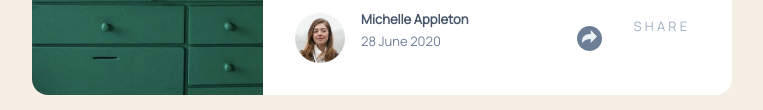
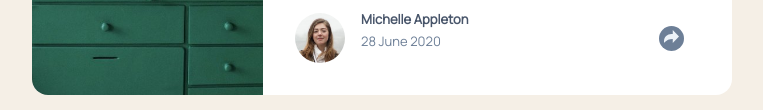
Before and after one commit to ampedro15-rgb/frontendmentor, a plain HTML site: page index.html in a window 1280 px wide. Shown: the part 459-569 px from the top of the page, without its empty margins (258-1021 px from the left). Drawn offline with Linux system fonts and the light colour scheme.

Commit message:
Update index.html

```diff
--- a/index.html
+++ b/index.html
@@ -29,7 +29,7 @@
 
                 <button id = "share"><svg xmlns="http://www.w3.org/2000/svg" width="15" height="13"><path fill="hsl(210, 46%, 95%)" d="M15 6.495L8.766.014V3.88H7.441C3.33 3.88 0 7.039 0 10.936v2.049l.589-.612C2.59 10.294 5.422 9.11 8.39 9.11h.375v3.867L15 6.495z"/></svg></button>
 
-                <div id = "popup hidden">
+                <div class = "hidden" id = "popup">
                     <div id = "popup-text"> SHARE </div>
                     <button class = "social" id = "facebook"><img src = "images/icon-facebook.svg"></button>
                     <button class = "social" id = "twitter"><img src = "images/icon-twitter.svg"></button>
```
